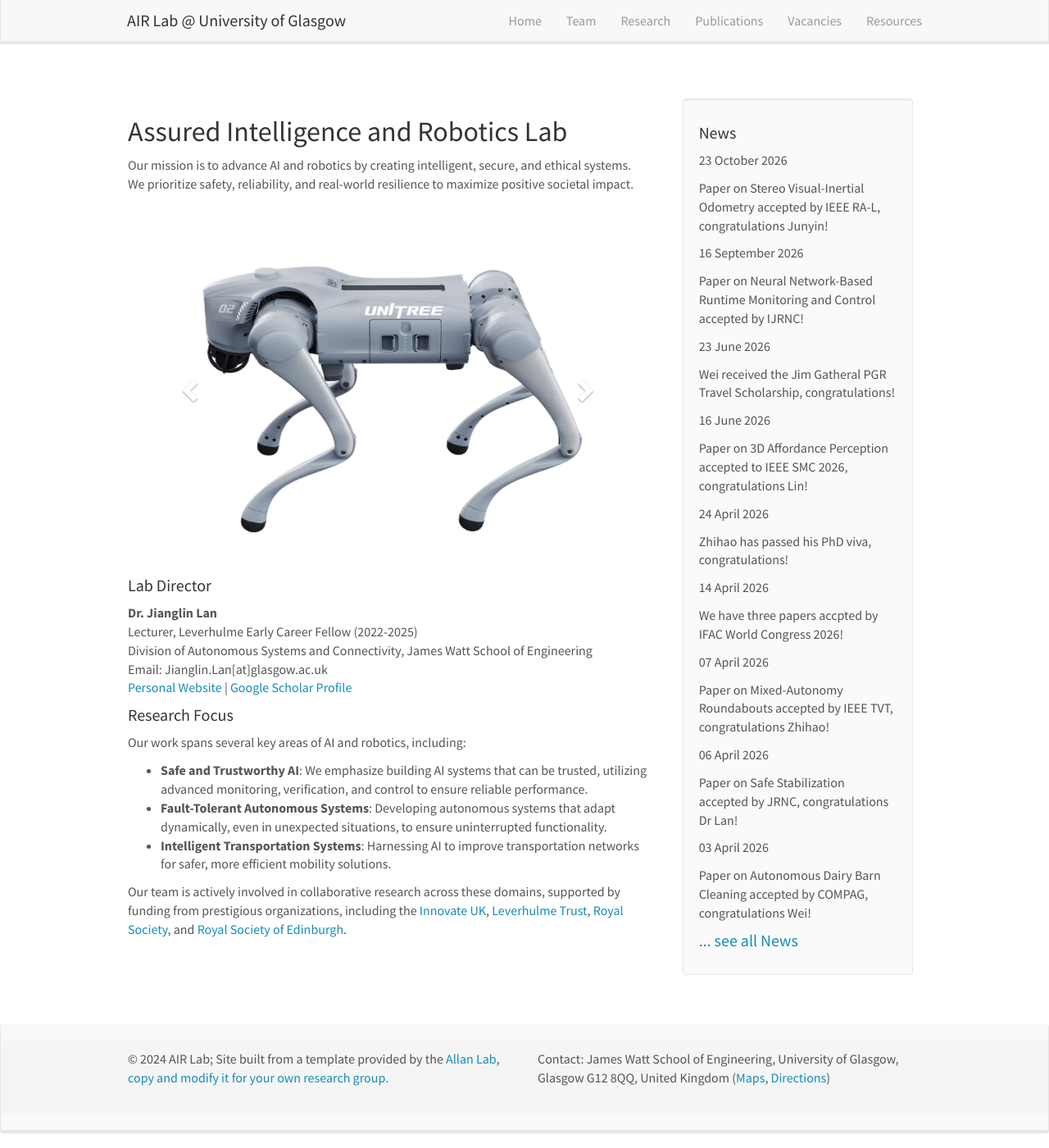
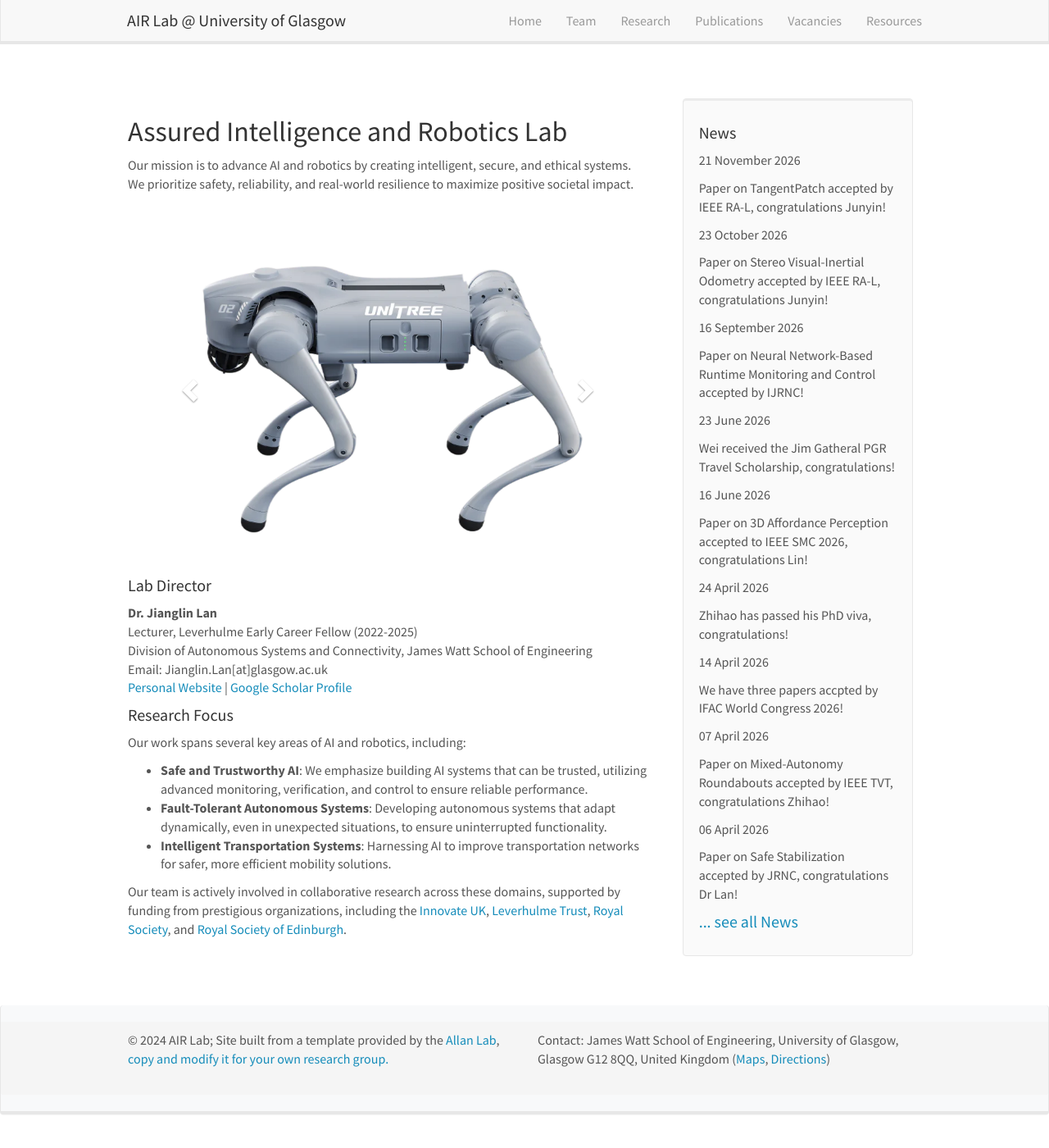
Before and after one commit to AIR-Lan/AIR-Lab, a Jekyll site: the page built from _pages/home.md, in a window 1280 px wide and 1400 px high. Shown: the whole window at 82% size. Built offline with Jekyll 4.4.1, drawn with Linux system fonts in a browser that asks for light colours; nearby versions of some CDN libraries.

Commit message:
Update news.yml

```diff
--- a/_data/news.yml
+++ b/_data/news.yml
@@ -1,3 +1,6 @@
+- date: 21 November 2026
+  headline: Paper on TangentPatch accepted by IEEE RA-L, congratulations Junyin!
+
 - date: 23 October 2026
   headline: Paper on Stereo Visual-Inertial Odometry accepted by IEEE RA-L, congratulations Junyin!
 
```
